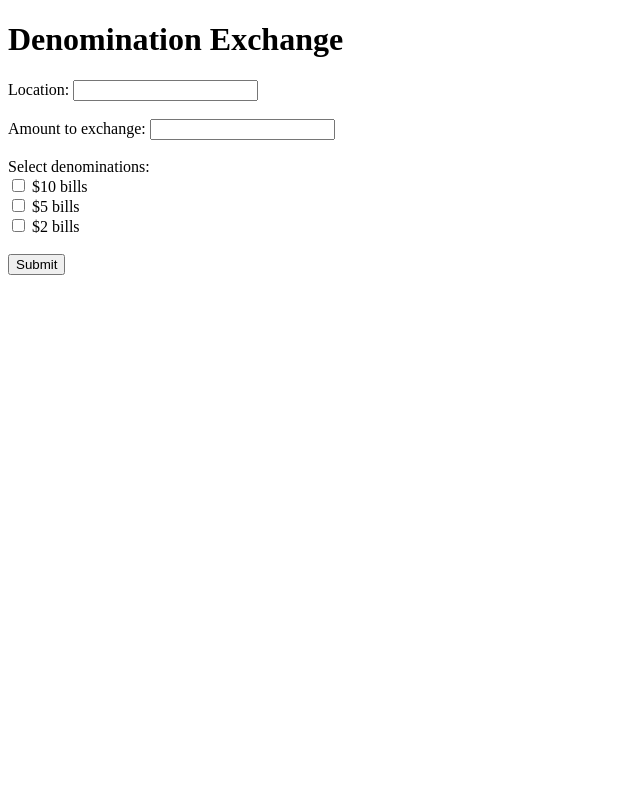
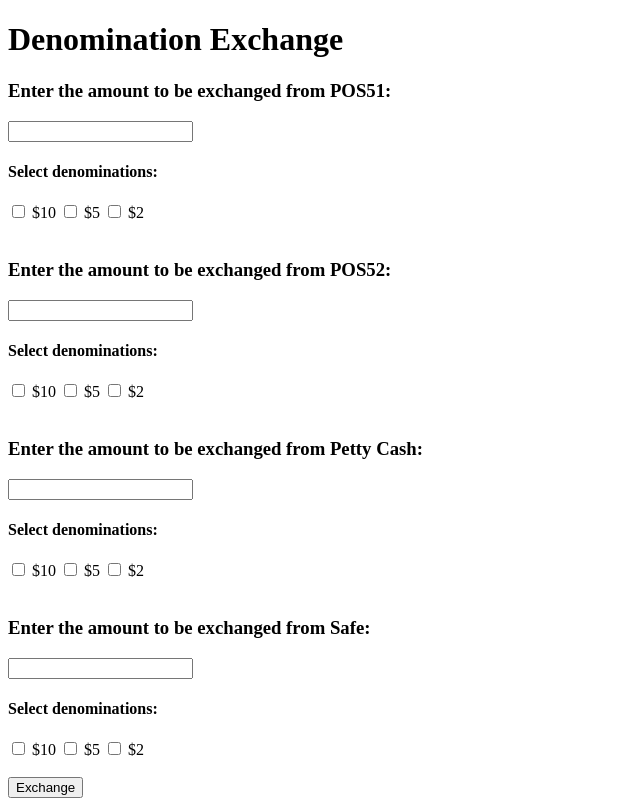
Before and after one commit to jasonzhangkm/dbs-25102024, a Flask app: page / in a window 1280 px wide. Shown: the whole page, without its empty margins (0-640 px from the left). Before the commit the page ends 275 px from the top, so only its background shows below. Run offline with Flask 3, Linux system fonts and the light colour scheme.

Commit message:
Update index.html

```diff
--- a/templates/index.html
+++ b/templates/index.html
@@ -7,22 +7,40 @@
 </head>
 <body>
     <h1>Denomination Exchange</h1>
-    <form action="/exchange" method="POST">
-        <label for="location">Location:</label>
-        <input type="text" id="location" name="location" required><br><br>
+    <form method="POST">
+        <h3>Enter the amount to be exchanged from POS51:</h3>
+        <input type="text" name="pos51_amount" required>
+        <h4>Select denominations:</h4>
+        <input type="checkbox" name="pos51_denom" value="10"> $10
+        <input type="checkbox" name="pos51_denom" value="5"> $5
+        <input type="checkbox" name="pos51_denom" value="2"> $2
+        <br><br>
 
-        <label for="amount">Amount to exchange:</label>
-        <input type="number" id="amount" name="amount" required><br><br>
+        <h3>Enter the amount to be exchanged from POS52:</h3>
+        <input type="text" name="pos52_amount" required>
+        <h4>Select denominations:</h4>
+        <input type="checkbox" name="pos52_denom" value="10"> $10
+        <input type="checkbox" name="pos52_denom" value="5"> $5
+        <input type="checkbox" name="pos52_denom" value="2"> $2
+        <br><br>
 
-        <label>Select denominations:</label><br>
-        <input type="checkbox" id="10" name="denominations" value="10">
-        <label for="10">$10 bills</label><br>
-        <input type="checkbox" id="5" name="denominations" value="5">
-        <label for="5">$5 bills</label><br>
-        <input type="checkbox" id="2" name="denominations" value="2">
-        <label for="2">$2 bills</label><br><br>
+        <h3>Enter the amount to be exchanged from Petty Cash:</h3>
+        <input type="text" name="petty_cash_amount" required>
+        <h4>Select denominations:</h4>
+        <input type="checkbox" name="petty_cash_denom" value="10"> $10
+        <input type="checkbox" name="petty_cash_denom" value="5"> $5
+        <input type="checkbox" name="petty_cash_denom" value="2"> $2
+        <br><br>
 
-        <input type="submit" value="Submit">
+        <h3>Enter the amount to be exchanged from Safe:</h3>
+        <input type="text" name="safe_amount" required>
+        <h4>Select denominations:</h4>
+        <input type="checkbox" name="safe_denom" value="10"> $10
+        <input type="checkbox" name="safe_denom" value="5"> $5
+        <input type="checkbox" name="safe_denom" value="2"> $2
+        <br><br>
+
+        <input type="submit" value="Exchange">
     </form>
 </body>
 </html>
```
